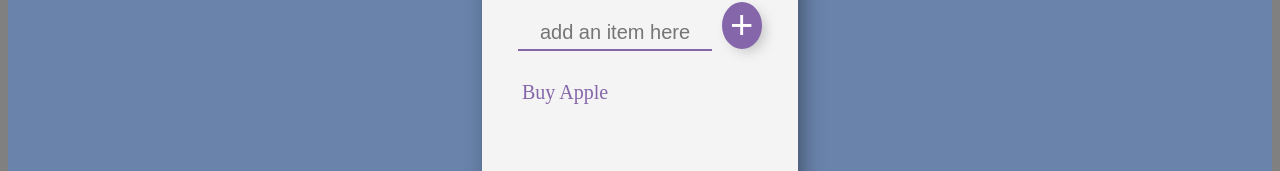
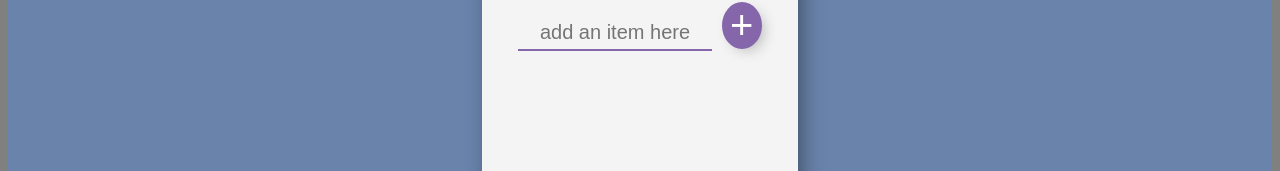
Before and after one commit to CoolShivas/Vite_To_Do_App, a React (Vite) app in the folder todo_app/: page / in a window 1280 px wide. Shown: the part 198-369 px from the top of the page. Built offline with nearby package versions, Linux system fonts and the light colour scheme.

Commit message:
Use of second useState Hook for making the itemsArray with using mapMethod and setting it with previous items using setItemsArray of second state hook

```diff
--- a/todo_app/src/App.jsx
+++ b/todo_app/src/App.jsx
@@ -23,8 +23,11 @@ const App = () => {
   };
 
   const handlerOnAddBtn = () => {
-    setItemsArray();
+    setItemsArray((prevItems) => {
+      return [...prevItems, textInput];
+    });
     // Here, we are setting the itemsArray with the help of useState function;
+    // Now, setItemsArray taking the parameter as prevItems (or any name you can give I have mention the prevItems) i.e, the textInput that have the initial value. Therefore, setItemsArray will return the prevItems with the help of spread operator and textInput(as object or way of how to mention the data such as previously the instead of buy apple if ther were any car details it will be mention as an object with car colour, seats, wheels and many more) i.e, for setting the items in the same Array.
   };
 
   return (
@@ -37,8 +40,14 @@ const App = () => {
           <input type="text" placeholder="add an item here" onChange={handlerOnInputText} />
           <button onClick={handlerOnAddBtn}> + </button>
           <ol>
-            <li> {textInput} </li>
+            {/* <li> {textInput} </li> */}
             {/* Passing the current state value with initial state i.e, "buy apple". */}
+            {itemsArray.map((arr) => {
+              return <li>
+                {arr}
+              </li>
+              // Here, itemsArray will use the map method to set the data in the second useState hook in the form of an Array with the help of setItemsArray having the previous data and the way of previous data to be mention as;
+            })}
           </ol>
         </div>
       </div>
```
